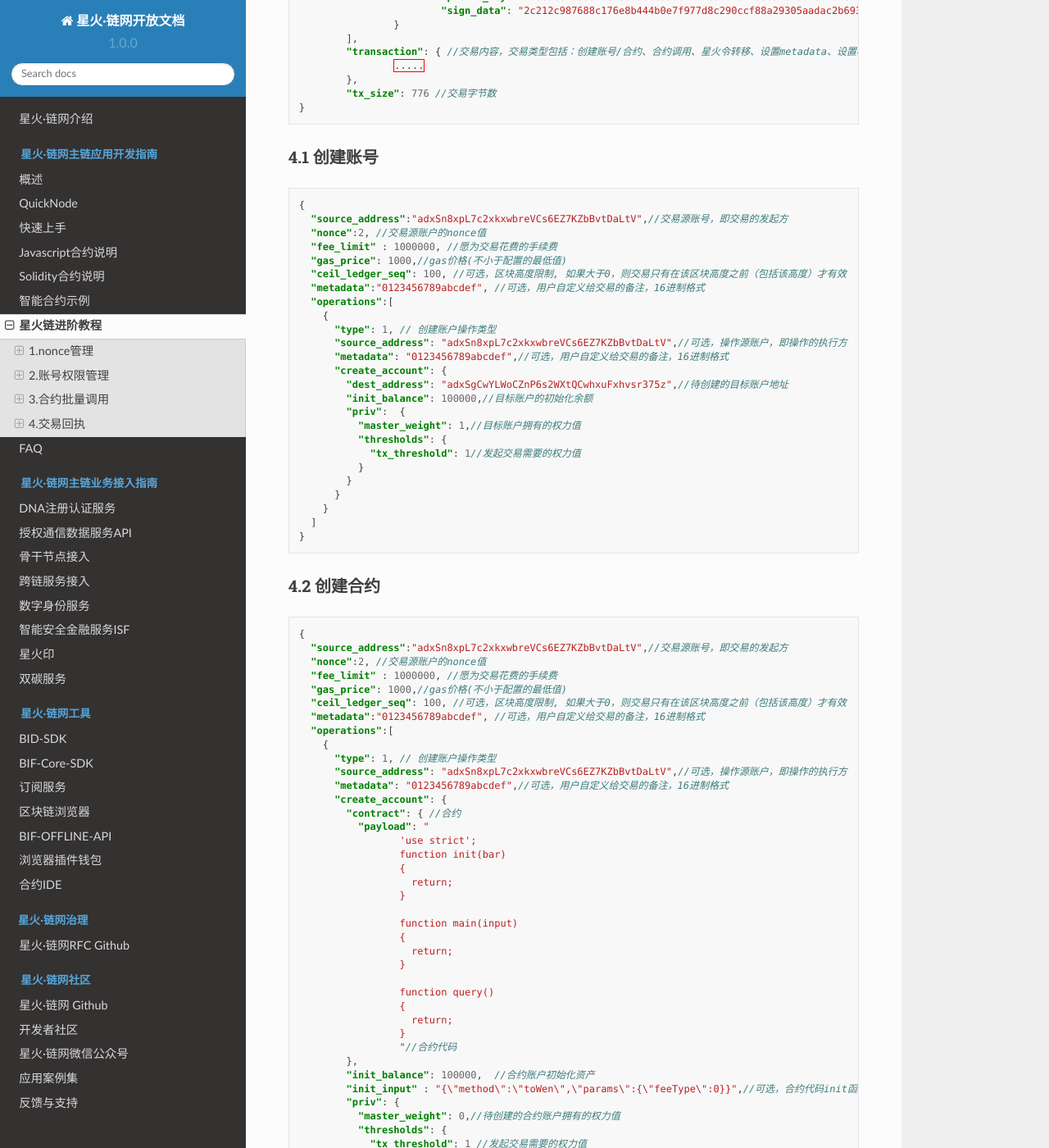
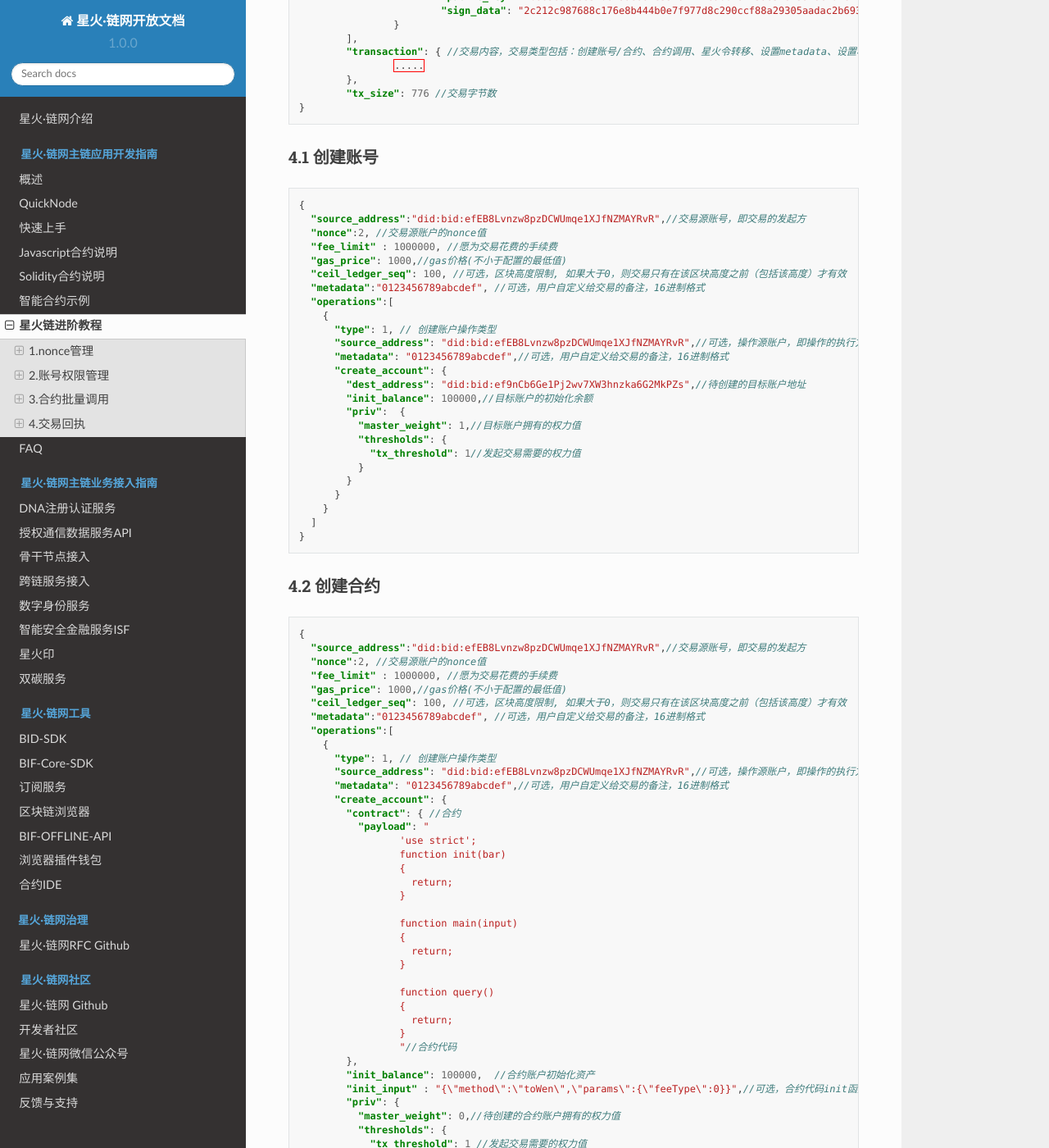
Before and after one commit to caict-4iot-dev/bif-doc, a Sphinx documentation site: the page built from docs/source/app/advanced.md, in a window 1280 px wide and 1400 px high, scrolled down 8368 px. Shown: the whole window at 82% size. Built offline with Sphinx 7.4.7 and the Read the Docs theme 2.0.0, drawn with Linux system fonts in a browser that asks for light colours; some of the changed text lies outside the part shown.

Commit message:
mod advanced

````diff
--- a/docs/source/app/advanced.md
+++ b/docs/source/app/advanced.md
@@ -425,7 +425,7 @@
 
 ```json
 {
-  "source_address":"adxSn8xpL7c2xkxwbreVCs6EZ7KZbBvtDaLtV",//交易源账号，即交易的发起方
+  "source_address":"did:bid:efEB8Lvnzw8pzDCWUmqe1XJfNZMAYRvR",//交易源账号，即交易的发起方
   "nonce":2, //交易源账户的nonce值
   "fee_limit" : 1000000, //愿为交易花费的手续费
   "gas_price": 1000,//gas价格(不小于配置的最低值)
@@ -434,10 +434,10 @@
   "operations":[
     {
       "type": 1, // 创建账户操作类型
-      "source_address": "adxSn8xpL7c2xkxwbreVCs6EZ7KZbBvtDaLtV",//可选，操作源账户，即操作的执行方
+      "source_address": "did:bid:efEB8Lvnzw8pzDCWUmqe1XJfNZMAYRvR",//可选，操作源账户，即操作的执行方
       "metadata": "0123456789abcdef",//可选，用户自定义给交易的备注，16进制格式
       "create_account": {
-        "dest_address": "adxSgCwYLWoCZnP6s2WXtQCwhxuFxhvsr375z",//待创建的目标账户地址
+        "dest_address": "did:bid:ef9nCb6Ge1Pj2wv7XW3hnzka6G2MkPZs",//待创建的目标账户地址
         "init_balance": 100000,//目标账户的初始化余额
         "priv":  {
           "master_weight": 1,//目标账户拥有的权力值
@@ -455,7 +455,7 @@
 
 ```json
 {
-  "source_address":"adxSn8xpL7c2xkxwbreVCs6EZ7KZbBvtDaLtV",//交易源账号，即交易的发起方
+  "source_address":"did:bid:efEB8Lvnzw8pzDCWUmqe1XJfNZMAYRvR",//交易源账号，即交易的发起方
   "nonce":2, //交易源账户的nonce值
   "fee_limit" : 1000000, //愿为交易花费的手续费
   "gas_price": 1000,//gas价格(不小于配置的最低值)
@@ -464,7 +464,7 @@
   "operations":[
     {
       "type": 1, // 创建账户操作类型
-      "source_address": "adxSn8xpL7c2xkxwbreVCs6EZ7KZbBvtDaLtV",//可选，操作源账户，即操作的执行方
+      "source_address": "did:bid:efEB8Lvnzw8pzDCWUmqe1XJfNZMAYRvR",//可选，操作源账户，即操作的执行方
       "metadata": "0123456789abcdef",//可选，用户自定义给交易的备注，16进制格式
       "create_account": {
         "contract": { //合约
@@ -546,7 +546,7 @@
 
 ```json
 {
-  "source_address":"adxSn8xpL7c2xkxwbreVCs6EZ7KZbBvtDaLtV",//交易源账号，即交易的发起方
+  "source_address":"did:bid:efEB8Lvnzw8pzDCWUmqe1XJfNZMAYRvR",//交易源账号，即交易的发起方
   "nonce":2, //交易源账户的nonce值
   "fee_limit" : 1000000, //愿为交易花费的手续费
   "gas_price": 1000,//gas价格(不小于配置的最低值)
@@ -555,7 +555,7 @@
   "operations":[
     {
       "type": 4,//设置 metadata 操作类型
-      "source_address": "adxSn8xpL7c2xkxwbreVCs6EZ7KZbBvtDaLtV",//可选，操作源账户，即操作的执行方
+      "source_address": "did:bid:efEB8Lvnzw8pzDCWUmqe1XJfNZMAYRvR",//可选，操作源账户，即操作的执行方
       "metadata": "0123456789abcdef",//可选，用户自定义给交易的备注，16进制格式
       "set_metadata": {
         "key": "abc",//metadata关键字
@@ -571,7 +571,7 @@
 
 ```json
 {
-  "source_address":"adxSn8xpL7c2xkxwbreVCs6EZ7KZbBvtDaLtV",//交易源账号，即交易的发起方
+  "source_address":"did:bid:efEB8Lvnzw8pzDCWUmqe1XJfNZMAYRvR",//交易源账号，即交易的发起方
   "nonce":2, //交易源账户的nonce值
   "fee_limit" : 1000000, //愿为交易花费的手续费
   "gas_price": 1000,//gas价格(不小于配置的最低值)
@@ -580,14 +580,14 @@
   "operations":[
     {
       "type": 9,//设置权限操作类型
-      "source_address": "adxSn8xpL7c2xkxwbreVCs6EZ7KZbBvtDaLtV",//可选，操作源账户，即操作的执行方
+      "source_address": "did:bid:efEB8Lvnzw8pzDCWUmqe1XJfNZMAYRvR",//可选，操作源账户，即操作的执行方
       "metadata": "0123456789abcdef",//可选，用户自定义给交易的备注，16进制格式
       "set_privilege": {
         "master_weight": "10",//可选，当前账户的自身权力值
         "signers"://可选，需要操作的签名者列表
         [
           {
-            "address": "adxSj9kGyXR2YpyxwZVMrnGcLWoG3Hf9qXne8",//需要操作的签名者地址
+            "address": "did:bid:ef9nCb6Ge1Pj2wv7XW3hnzka6G2MkPZs",//需要操作的签名者地址
             "weight": 8 //可选，签名者的权力值
           }
         ],
````
